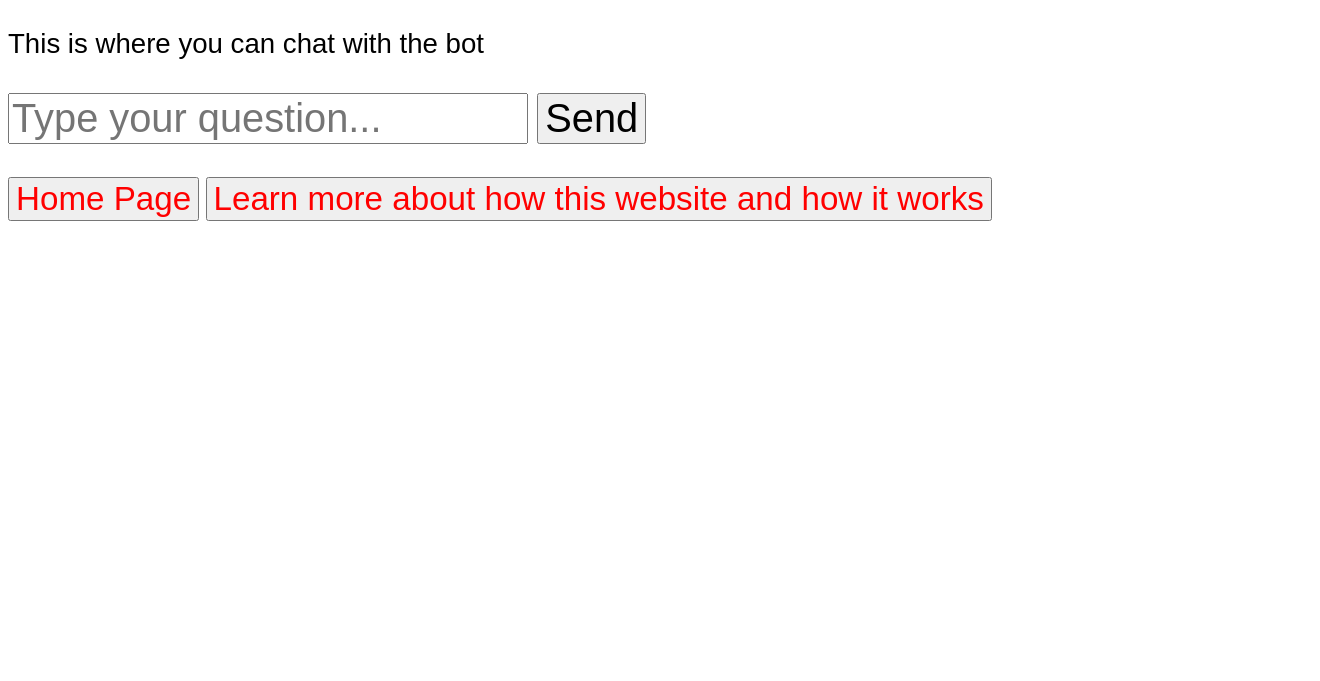
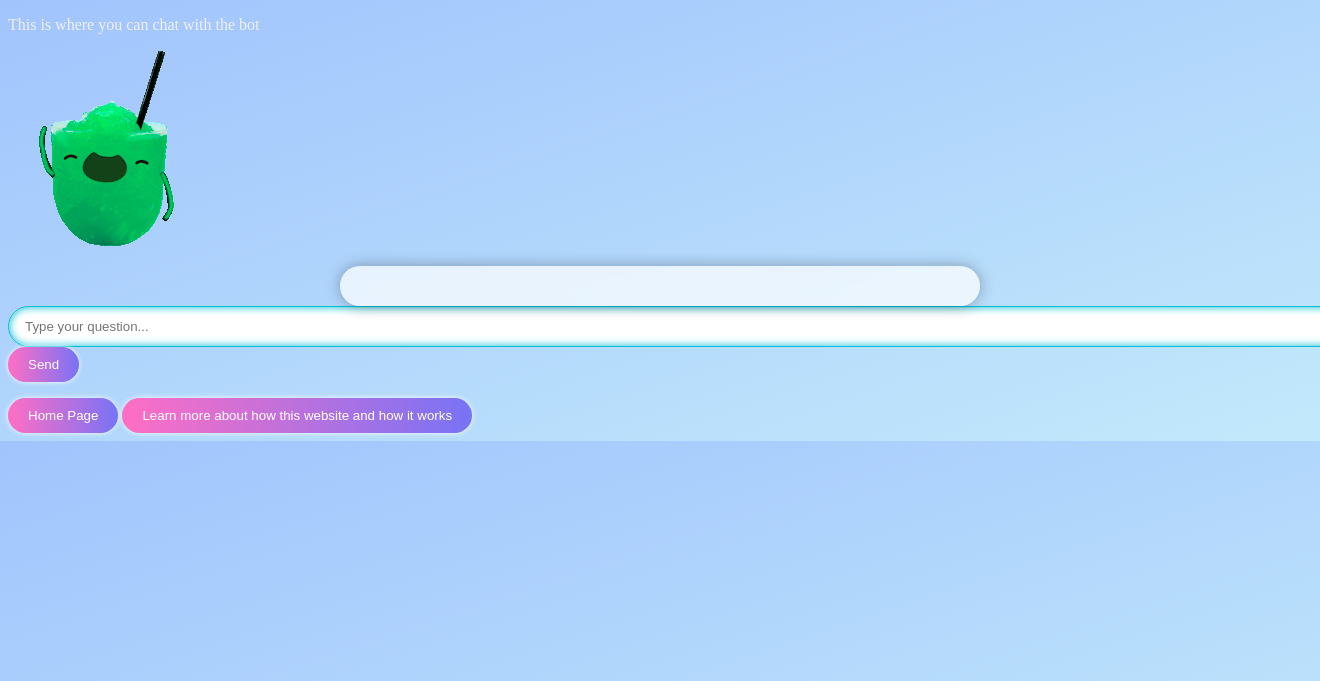
Before and after one commit to kushmdesai/slushie-ysws-flask-web, a Flask app: template templates/chat.html in a window 1320 px wide; the page is wider, and only the part inside the window is pictured. Shown: the top 681 px of that part. Run offline with Flask 3, Linux system fonts and the light colour scheme; the template is opened without the code that fills it, so the values that code supplies are empty.

Commit message:
Made it look cool. Still need to do a little more work

```diff
--- a/app.py
+++ b/app.py
@@ -20,6 +20,8 @@ def index():
 
 @app.route('/chat', methods=["GET","POST"])
 def chat():
+    key =str(uuid.uuid4())
+    app.secret_key = key
     if 'history' not in session:
         session['history'] = []
     user_input = request.form.get('user_input')
--- a/static/main.css
+++ b/static/main.css
@@ -1,28 +1,92 @@
 * {
-  font-family: sans-serif;
-  font-size: larger;
+  font-family:
 }
 
 a:link {
-  color:red;
+  color:#fff;
   text-decoration: none;
 }
 
 a:visited {
-  color:red;
+  color:#fff;
   text-decoration: none;
 }
 
 a:hover {
-  color:green;
+  color:#fff;
+  text-decoration: underline;
+}
+
+a:active {
+  color:#fff;
   text-decoration: none;
 }
 
-a:active {
-  color:blue;
-  text-decoration: none;
+.chat-history {
+  max-width: 600px;
+  margin: auto;
+  padding: 20px;
+  border-radius: 20px;
+  box-shadow: 0 0 15px rgba(0, 0, 0, 0.3) ;
+  background: rgba(255, 255, 255, 0.7);
+  backdrop-filter: blur(10px);
 }
 
-container {
-  background-color: rgb(35, 34, 34);
+.user-msg {
+  text-align: right;
+  border-radius: 15px;
+  background-color: #e0f7fa ;
+  margin: 10px 0 10px auto;
+  max-width: 70%;
+  padding: 10px;
+  color: #00363a
 }
+
+.bot-reply {
+  text-align: left  ;
+  border-radius: 15px;
+  background-color: #f3e5f5 ;
+  margin: 10px auto 10px 0;
+  max-width: 70%;
+  padding: 10px;
+  color: #4a148c ;
+}
+
+input {
+  outline: none;
+  padding: 12px 16px;
+  border-radius: 25px;
+  width: 100%;
+  background-color: #ffffff;
+  color: #000000;
+  box-shadow: inset 0 0 8px #00bcd4;
+  border: 1px solid #00bcd4;
+  transition: all 0.2s ease-in-out;
+}
+
+button {
+  box-shadow: 0 0 5px;
+  transition: 0.3s all ease-in-out;
+  background: linear-gradient(to right, #ff6ec4, #7873f5);
+  color: #fff;
+  border: none;
+  padding: 10px 20px;
+  border-radius: 25px;
+  cursor: pointer;
+  /*hover:<- i dont know to much about this*/
+}
+
+button:hover {
+  background-coinlor: #0097a7;
+  box-shadow: 0 0 10px #00bcd4;
+  color: #fff;
+  transform: scale(1.1);
+  transition: all 0.2s ease-in-out;
+}
+
+body {
+  background-color: #121212;
+  color: #f0f0f0;
+  font-size: 16px;
+  background: linear-gradient(to bottom right, #a1c4fd, #c2e9fb);
+}
--- a/templates/base.html
+++ b/templates/base.html
@@ -6,9 +6,11 @@
         rel="stylesheet"
         href="{{ url_for('static', filename='main.css') }}"
     />
+
 </head>
   <body>
       <p>This is where you can{% block description %}{% endblock %}</p>
+      <img class="slushie-gif" src="{{ url_for('static', filename='slush-slushie.gif') }}" alt="green slushie">
       <div class="container">
         <p>{% block response %}{% endblock %}</p>
       </div>
--- a/templates/chat.html
+++ b/templates/chat.html
@@ -14,10 +14,7 @@ Home Page
 {% endblock %}
 
 {% block response %}
-<form method="POST" action="/chat">
-  <input type="text" name="user_input" placeholder="Type your question..." required>
-  <button type="submit">Send</button>
-</form>
+
 
 <div class="chat-history">
     {% for message in history %}
@@ -28,6 +25,12 @@ Home Page
         {% endif %}
     {% endfor %}
 </div>
+
+<form method="POST" action="/chat">
+  <input type="text" name="user_input" placeholder="Type your question..." required>
+  <button type="submit">Send</button>
+</form>
+
 {% endblock %}
 
 {% block secondarylink%}
```
Also changed, not shown: static/slush-slushie.gif (added).
